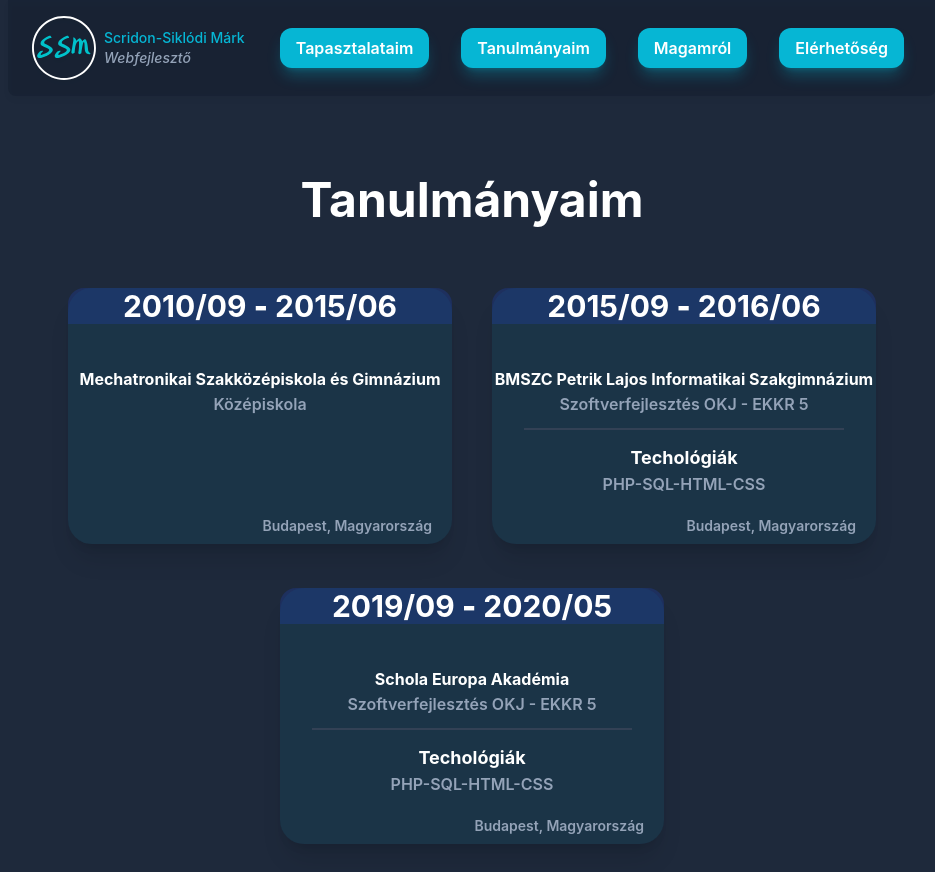
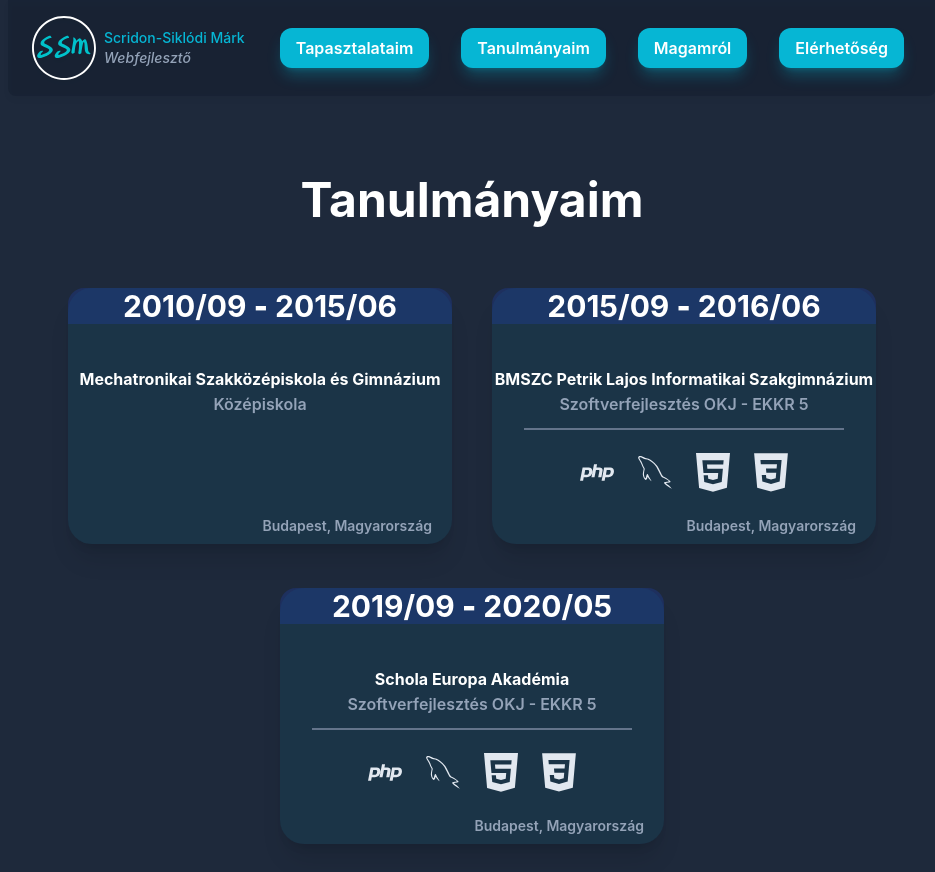
Before and after one commit to SMark2256/ReactCV, a Next.js app: page /educations in a window 1280 px wide. Shown: the top 872 px of the page, without its empty margins (168-1103 px from the left). Built offline with nearby package versions, Linux system fonts and the light colour scheme.

Commit message:
educations icons

```diff
--- a/components/educations/EducationsComp.jsx
+++ b/components/educations/EducationsComp.jsx
@@ -1,11 +1,10 @@
-import { educationElements } from "./EducationsElements.jsx"
+import EducationElements from "./EducationsElements.jsx"
+import { educationListElements_HU, educationListElements_ENG } from "../../store/educations_data"
 
 const EducationsComp = () => {
-        return (
-          <div>
-            {educationElements}
-          </div>
-        )
+  return(
+    educationListElements_HU.map(education => <EducationElements education={education}/>)
+  )
 }
 
 export default EducationsComp;
--- a/components/educations/EducationsElements.jsx
+++ b/components/educations/EducationsElements.jsx
@@ -1,6 +1,7 @@
-import { educationListElements_HU, educationListElements_ENG } from "../../store/educations_data"
+import { motion } from "framer-motion"
+import EducationsIconChanger from "./EducationsIconChanger";
 
-export const educationElements = educationListElements_HU.map((education) => {
+const EducationElements = ({ education }) => {
       return (
                           <div className="relative cursor-pointer inline-flex flex-col space-y-4 border-cyan-900 bg-cyan-900/30 hover:bg-teal-800/30 hover:border-teal-500/50 hover:shadow-teal-500/40 shadow-xl shadow-black-500/80 rounded-3xl mx-5 w-96 md:flex-auto h-64 mb-10">
                               <h1 className=" text-3xl justify-end font-bold bg-blue-800/30 w-full rounded-t-2xl">{education.start} <strong>-</strong> {education.end}</h1>
@@ -11,10 +12,10 @@ export const educationElements = educationListElements_HU.map((education) => {
                               </div>
                               {education.techonology &&
                                 <>
-                                  <p className="border-t-2 border-slate-700 mx-auto w-5/6 mt-3 pb-3"></p>
+                                  <p className="border-t-2 border-slate-500 mx-auto w-5/6 mt-3 pb-3"></p>
                                   <div className="text-lg absolute left-10 right-10 bottom-12">
-                                    <p className=" font-bold">Techológiák</p>
-                                    <p className="text-base font-semibold text-slate-400">{education.techonology}</p>
+                                    <p className="hidden font-bold">Techológiák</p>
+                                    <div className="text-5xl font-semibold text-slate-200 align-middle rounded-xl dark:text-slate-900 inline-flex space-x-2.5 "><EducationsIconChanger educationIcon={education.techonology}/></div>
                                   </div>
                                 </>
                               }
@@ -24,4 +25,6 @@ export const educationElements = educationListElements_HU.map((education) => {
                             </div>
                           </div>
       )
-    })
+    }
+
+    export default EducationElements;
--- /dev/null
+++ b/components/educations/EducationsIconChanger.jsx
@@ -0,0 +1,17 @@
+import { IconChanger } from "../../utility/IconChanger"
+
+const EducationsIconChanger = ({ educationIcon }) => {
+
+      const technologyIcons = educationIcon.split("-")
+      const techResult = []
+
+      for (const elements of technologyIcons) {
+            techResult.push(IconChanger(elements))
+      }
+
+      return (
+            techResult
+      )
+}
+
+export default EducationsIconChanger
--- a/package.json
+++ b/package.json
@@ -12,7 +12,8 @@
     "framer-motion": "^6.5.1",
     "next": "12.2.0",
     "react": "18.2.0",
-    "react-dom": "18.2.0"
+    "react-dom": "18.2.0",
+    "react-icons": "^4.4.0"
   },
   "devDependencies": {
     "autoprefixer": "^10.4.7",
--- a/pages/educations.jsx
+++ b/pages/educations.jsx
@@ -7,9 +7,9 @@ const Educations = () => {
                   <div>
                         <h1 className='font-bold text-5xl pb-5'>  Tanulmányaim </h1>
                   </div>
-                  <div className="items-center align-middle flex-wrap">
-                  <EducationsComp/>
-                  </div>
+                  <section className="items-center align-middle flex-wrap">
+                        <EducationsComp/>
+                  </section>
             </div>
        )
 }
--- a/pages/works.jsx
+++ b/pages/works.jsx
@@ -8,9 +8,9 @@ const Works = () => {
                         <div >
                               <h1 className='font-bold text-5xl pb-5'> Tapasztalataim </h1>
                         </div>
-                        <div className="items-center align-middle flex-wrap">
+                        <section className="items-center align-middle flex-wrap">
                               <WorksComp/>
-                        </div>
+                        </section>
                   </div>
             </>
        );
--- /dev/null
+++ b/utility/IconChanger.jsx
@@ -0,0 +1,27 @@
+import { DiReact, DiJsBadge, DiPhp, DiNodejsSmall, DiCss3, DiBootstrap, DiGithubBadge, DiMysql, DiHtml5 } from "react-icons/di"
+
+
+export const IconChanger = (icon) => {
+  switch (icon) {
+    case "REACT":
+      return <DiReact />
+    case "JS":
+      return <DiJsBadge />
+    case "PHP":
+      return <DiPhp />
+    case "NODE":
+      return <DiNodejsSmall />
+    case "CSS":
+      return <DiCss3 />
+    case "BOOTSTRAP":
+      return <DiBootstrap />
+    case "GITHUB":
+      return <DiGithubBadge />
+    case "SQL":
+      return <DiMysql />
+    case "HTML":
+      return <DiHtml5 />
+    default:
+      return ""
+  }
+}
```
Also changed, not shown: components/works/WorksElements.jsx (line endings or trailing spaces), 1 other file (tests, documents, lock files or other folders).
